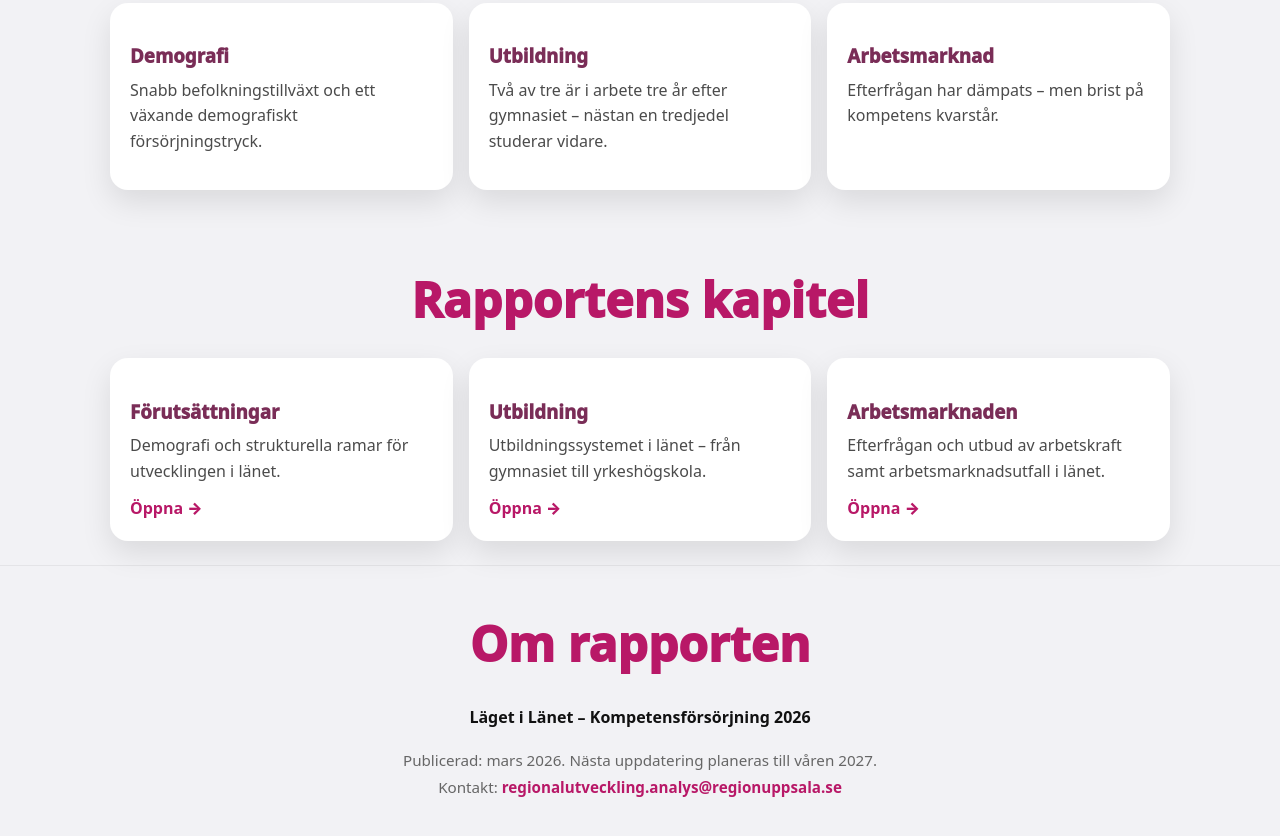
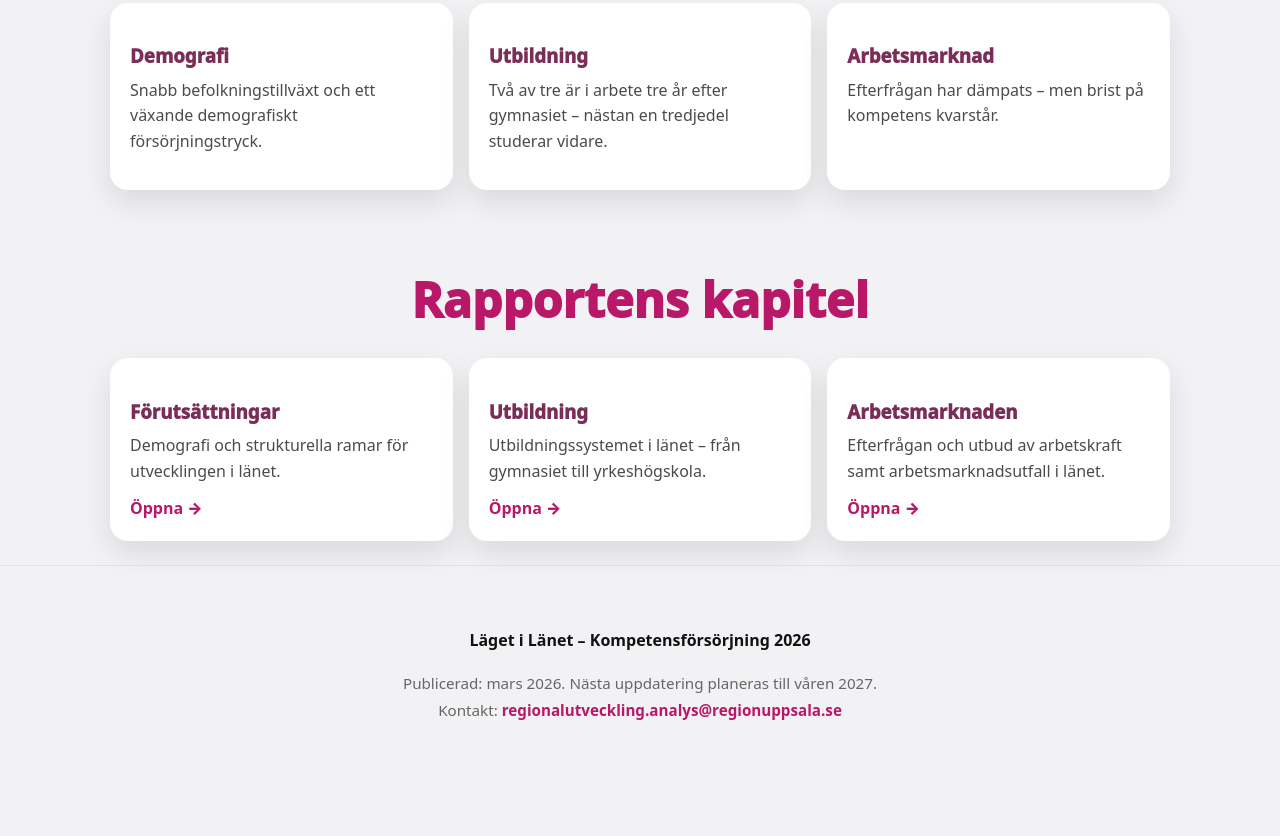
Before and after one commit to RegionUppsala-analys/kompetensforsorjning, a plain HTML site: page index.html in a window 1280 px wide. Shown: the part 963-1799 px from the top of the page. After the commit the page ends 1742 px from the top, so only its background shows below. Drawn offline with Linux system fonts and the light colour scheme.

Commit message:
upd landingsida

```diff
--- a/index.html
+++ b/index.html
@@ -97,7 +97,7 @@
     <!-- ===== OM RAPPORTEN ===== -->
     <section class="text-section" id="om">
       <div class="container text-narrow">
-        <h2 class="section-title">Om rapporten</h2>
+        <h2 class="section-title"></h2>
 
         <p>
           <strong>Läget i Länet – Kompetensförsörjning 2026</strong>
```
